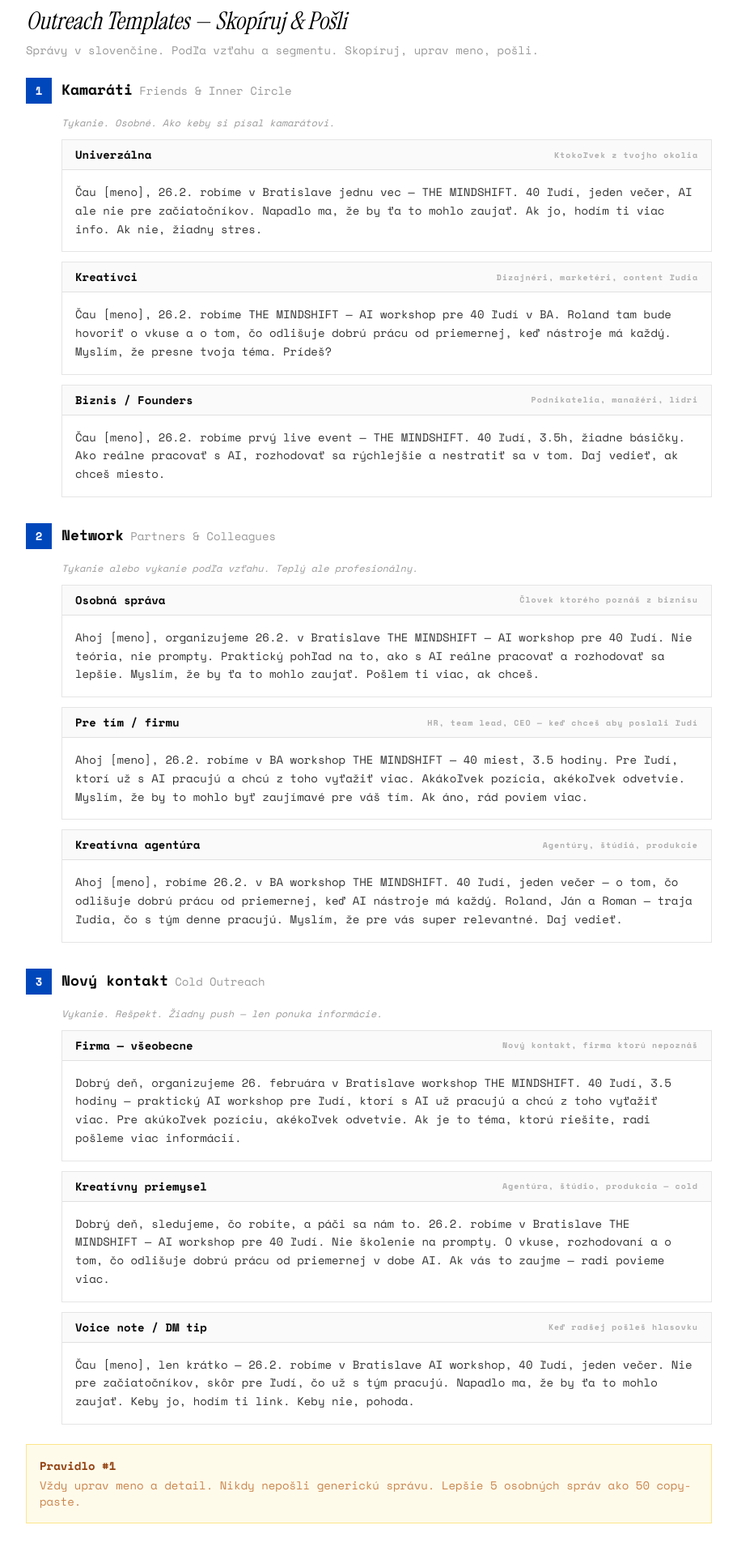
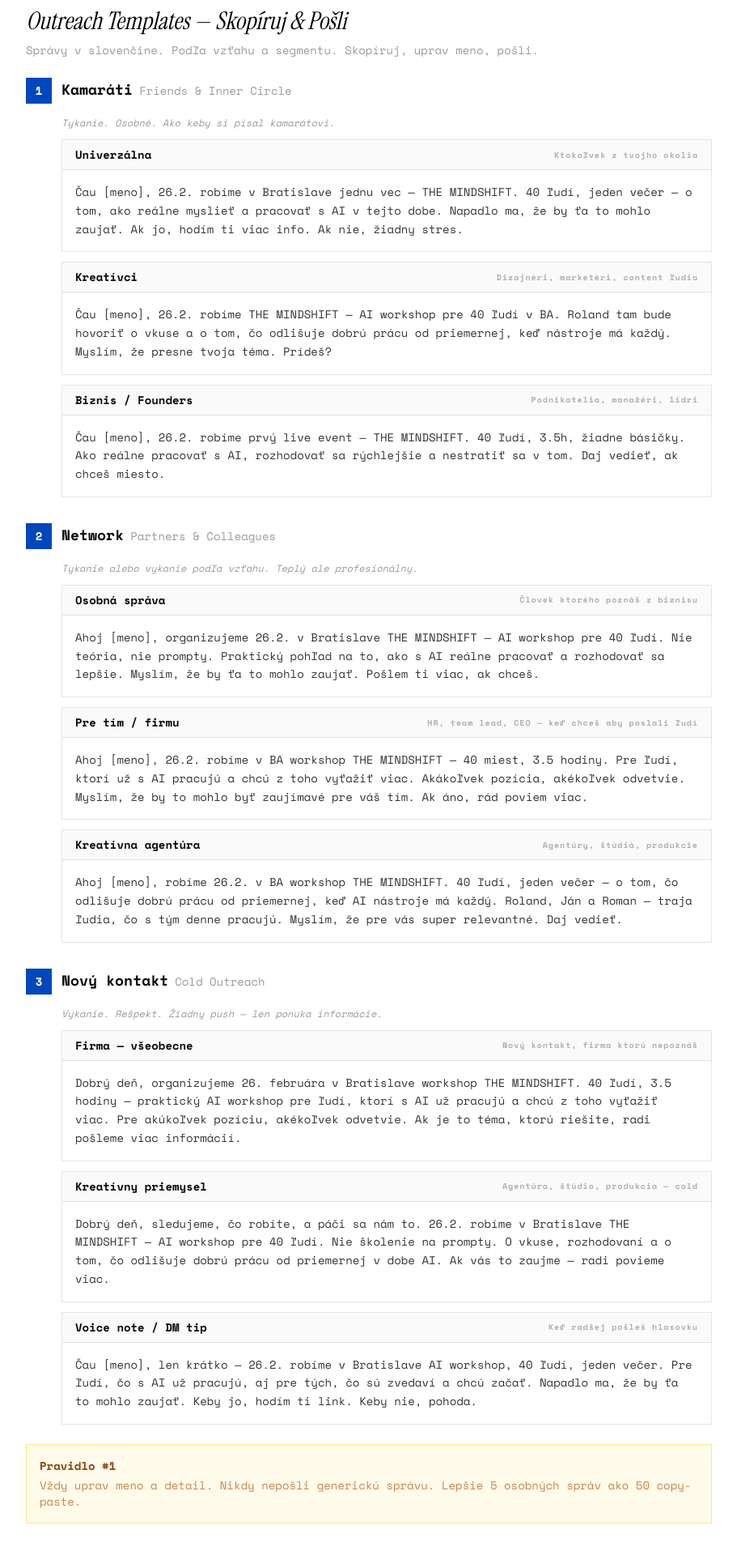
Before and after one commit to princeofwellness/researchlab, a Next.js app: page /sales in a window 1280 px wide. Shown: the part 5095-7015 px from the top of the page at 81% size, without its empty margins (184-1095 px from the left). Built offline with nearby package versions, Linux system fonts and the light colour scheme.

Commit message:
Reframe outreach templates: inclusive for curious beginners, not just AI users

```diff
--- a/src/app/sales/page.tsx
+++ b/src/app/sales/page.tsx
@@ -210,7 +210,7 @@ const OUTREACH_TEMPLATES = [
             {
                 label: "Univerzálna",
                 audience: "Ktokoľvek z tvojho okolia",
-                message: "Čau [meno], 26.2. robíme v Bratislave jednu vec — THE MINDSHIFT. 40 ľudí, jeden večer, AI ale nie pre začiatočníkov. Napadlo ma, že by ťa to mohlo zaujať. Ak jo, hodím ti viac info. Ak nie, žiadny stres.",
+                message: "Čau [meno], 26.2. robíme v Bratislave jednu vec — THE MINDSHIFT. 40 ľudí, jeden večer — o tom, ako reálne myslieť a pracovať s AI v tejto dobe. Napadlo ma, že by ťa to mohlo zaujať. Ak jo, hodím ti viac info. Ak nie, žiadny stres.",
             },
             {
                 label: "Kreatívci",
@@ -264,7 +264,7 @@ const OUTREACH_TEMPLATES = [
             {
                 label: "Voice note / DM tip",
                 audience: "Keď radšej pošleš hlasovku",
-                message: "Čau [meno], len krátko — 26.2. robíme v Bratislave AI workshop, 40 ľudí, jeden večer. Nie pre začiatočníkov, skôr pre ľudí, čo už s tým pracujú. Napadlo ma, že by ťa to mohlo zaujať. Keby jo, hodím ti link. Keby nie, pohoda.",
+                message: "Čau [meno], len krátko — 26.2. robíme v Bratislave AI workshop, 40 ľudí, jeden večer. Pre ľudí, čo s AI už pracujú, aj pre tých, čo sú zvedaví a chcú začať. Napadlo ma, že by ťa to mohlo zaujať. Keby jo, hodím ti link. Keby nie, pohoda.",
             },
         ],
     },
```
